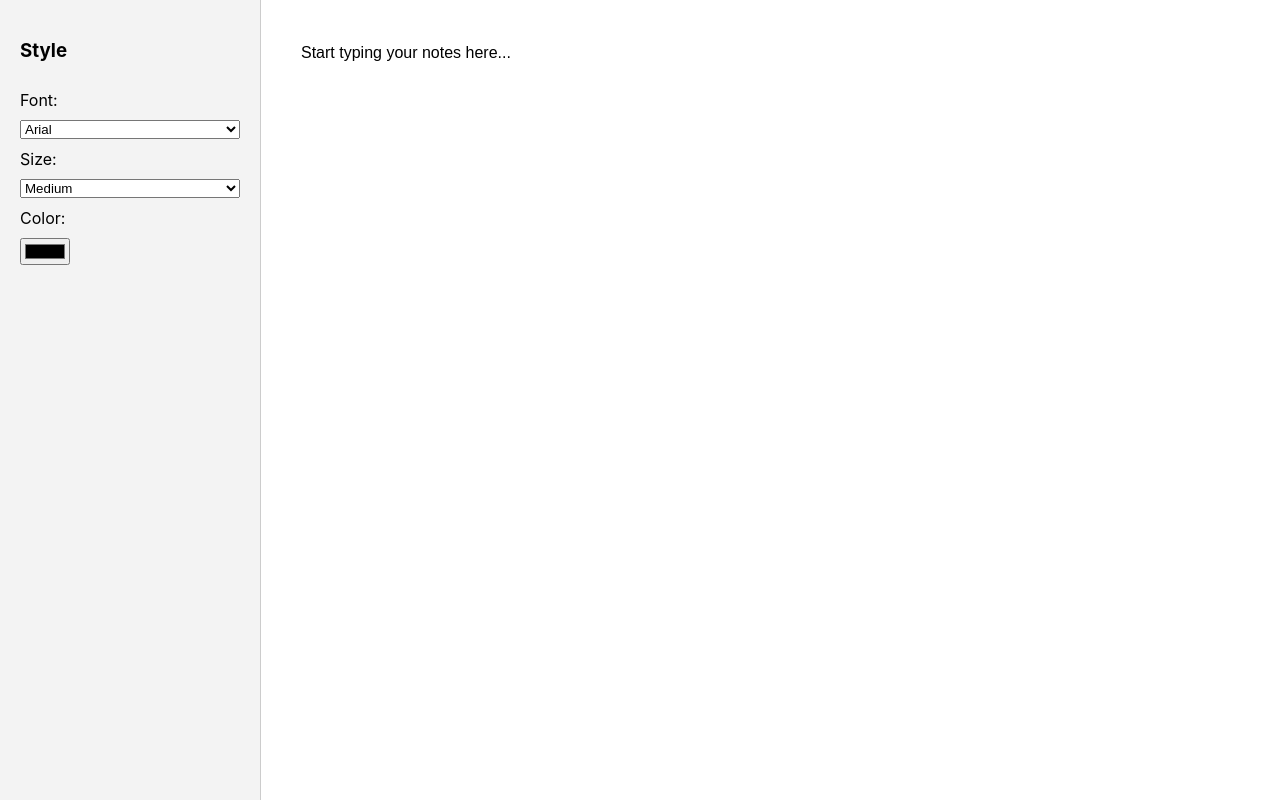
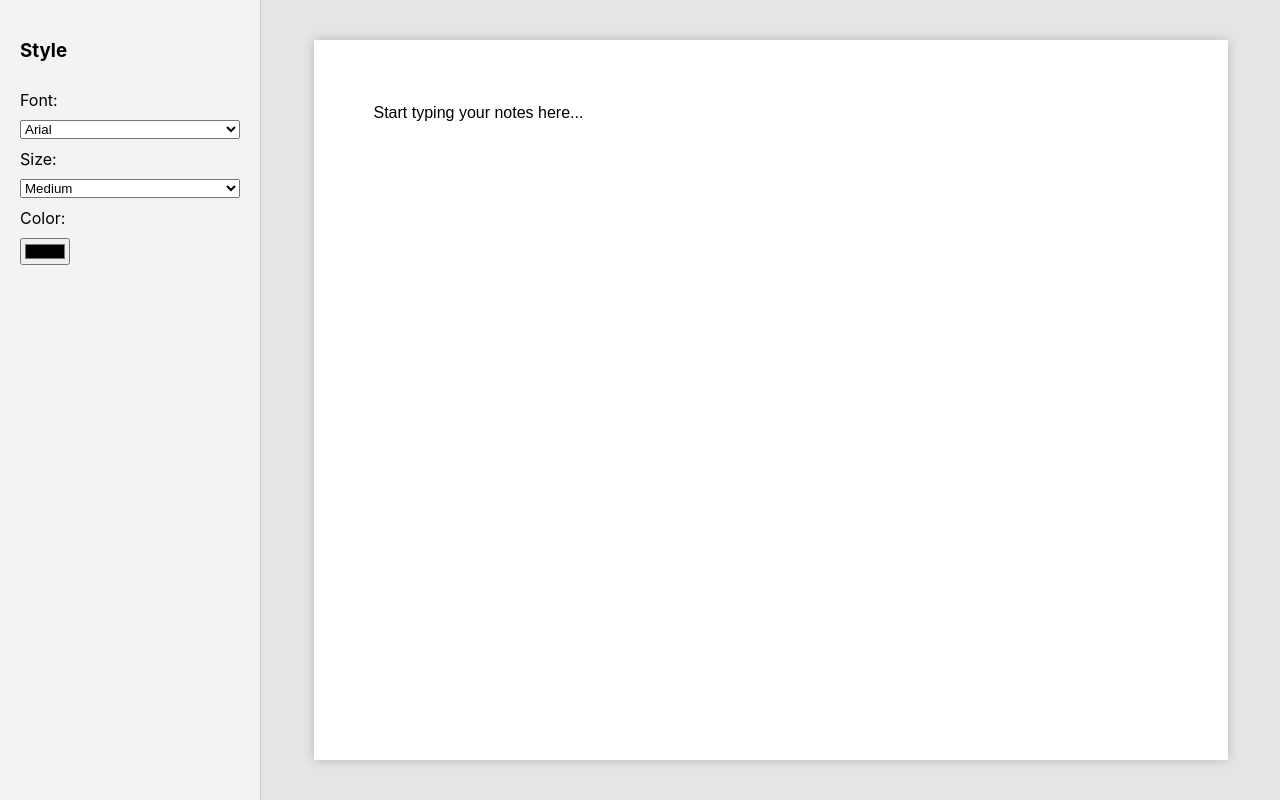
Before and after one commit to moezdurrani/prettyNotes, a React (Vite) app: page / in a window 1280 px wide. Built offline with nearby package versions, Linux system fonts and the light colour scheme.

Commit message:
inf scroll working

```diff
--- a/src/App.css
+++ b/src/App.css
@@ -4,12 +4,13 @@ body {
   font-family: Inter, Avenir, Helvetica, Arial, sans-serif;
   background-color: #ffffff;
   color: #000000;
+  min-height: 100vh; /* Ensure body can grow with content */
 }
 
 .container {
   display: flex;
-  height: 100vh;
-  overflow: hidden;
+  min-height: 100vh; /* Minimum height of viewport, but can grow */
+  background-color: #e5e5e5;
 }
 
 .toolbar {
@@ -22,24 +23,26 @@ body {
   gap: 10px;
 }
 
-.editor {
-  font-family: Arial;
-  font-size: 16px;
+.editor-wrapper {
   flex: 1;
+  display: flex;
+  justify-content: center;
+  overflow-y: auto; /* Keep scroll if content overflows */
   padding: 40px;
-  outline: none;
-  overflow-y: scroll;
-  height: 100%;
-  line-height: 1.6;
-  background-color: white;
-  white-space: pre-wrap;
+  background-color: #e5e5e5;
+  min-height: 0; /* Allow flex child to shrink/grow */
 }
 
-/* Make it scroll like a doc */
-.editor::-webkit-scrollbar {
-  width: 10px;
+.editor.a4 {
+  width: 794px;
+  min-height: 0; /* Allow the element to grow naturally */
+  height: auto; /* Ensure it grows with content */
+  background-color: white;
+  padding: 60px;
+  margin: 0 auto;
+  outline: none;
+  line-height: 1.6;
+  white-space: pre-wrap;
+  box-shadow: 0 0 10px rgba(0, 0, 0, 0.2); /* subtle paper effect */
+  border-radius: 0px; /* no radius for full-page look */
 }
-.editor::-webkit-scrollbar-thumb {
-  background-color: #ccc;
-  border-radius: 5px;
-}
--- a/src/App.jsx
+++ b/src/App.jsx
@@ -5,6 +5,7 @@ const App = () => {
   const [fontSize, setFontSize] = useState("16px");
   const [fontFamily, setFontFamily] = useState("Arial");
   const [color, setColor] = useState("#000000");
+  const [a4View, setA4View] = useState(true);
 
   const applyStyle = (command, value) => {
     document.execCommand(command, false, value);
@@ -14,7 +15,6 @@ const App = () => {
     <div className="container">
       <div className="toolbar">
         <h3>Style</h3>
-
         <label>Font:</label>
         <select
           value={fontFamily}
@@ -35,8 +35,6 @@ const App = () => {
           value={fontSize}
           onChange={(e) => {
             setFontSize(e.target.value);
-            // Use "fontSize" command with values 1–7 (HTML legacy sizes)
-            // We'll later map these to CSS font sizes
             const sizeMap = {
               "14px": 2,
               "16px": 3,
@@ -63,13 +61,20 @@ const App = () => {
         />
       </div>
 
+      <div className="editor-wrapper">
         <div
-        className="editor"
+          className={`editor ${a4View ? "a4" : ""}`}
           contentEditable
           suppressContentEditableWarning
           spellCheck={false}
+          style={{
+            fontSize,
+            fontFamily,
+            color,
+          }}
         >
           Start typing your notes here...
+        </div>
       </div>
     </div>
   );
```
Lines whose indentation alone changed are shown as unchanged.
